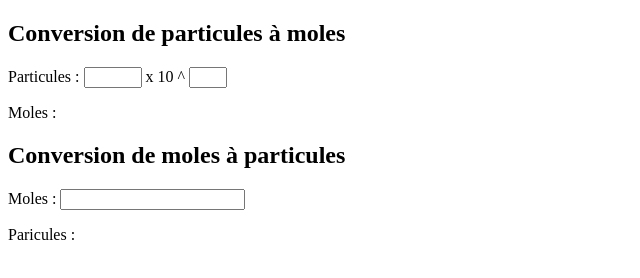
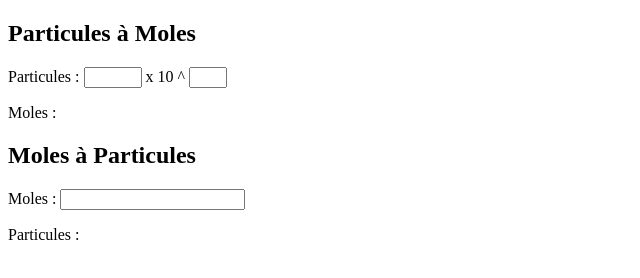
Before and after one commit to waterlava/particules-moles, a plain HTML site: page index.html in a window 1280 px wide. Shown: the whole page, without its empty margins (0-640 px from the left). Drawn offline with Linux system fonts and the light colour scheme.

Commit message:
Update index.html
Spelling, change titles, added round to MP

```diff
--- a/index.html
+++ b/index.html
@@ -13,7 +13,7 @@
 
 <body>
 
-<h2>Conversion de particules à moles</h2>
+<h2>Particules à Moles</h2>
 
 <p>
   <label>Particules : </label>
@@ -25,11 +25,11 @@
 <p>Moles : <span id="ResM"></span></p>
 
 
-<h2>Conversion de moles à particules</h2>
+<h2>Moles à Particules</h2>
 
 <label>Moles : </label>
 <input style:"width:50px"="" id="moles" type="number" oninput="MP()" onchange="MP()">
-<p>Paricules : <span id="ResP"></span></p>
+<p>Particules : <span id="ResP"></span></p>
 
 <script>
 function PM() {
@@ -46,8 +46,10 @@ function PM() {
 function MP() {
     var molecules = document.getElementById("moles").value;
     var avogadro = 6.02214076*Math.pow(10,23);
+    var particules = molecules*avogadro;
+    var arrondis = Math.round((particules + Number.EPSILON) * 1000000) / 1000000;
 
-    document.getElementById("ResP").innerHTML=molecules*avogadro;
+    document.getElementById("ResP").innerHTML=arrondis;
 }
 </script>
 </body>
```
